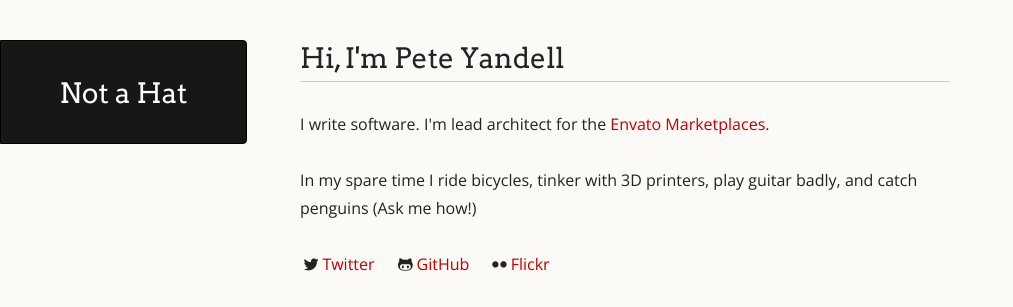
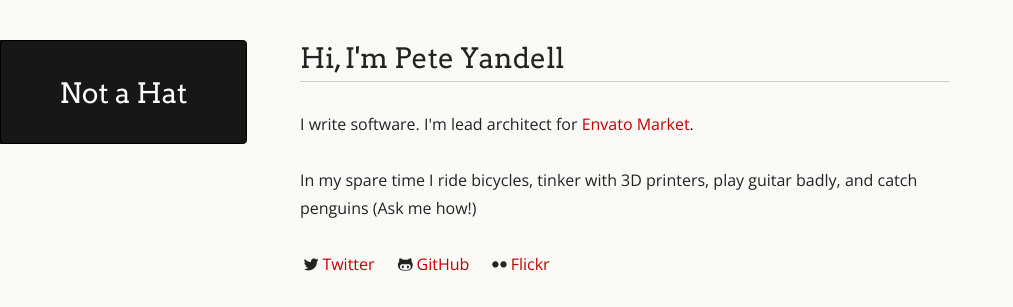
Before and after one commit to notahat/notahat.github.com, a Jekyll site: the page built from index.html, in a window 1280 px wide. Shown: the top 307 px of the page, without its empty margins (0-1013 px from the left). Built offline with Jekyll 4.4.1, drawn with Linux system fonts in a browser that asks for light colours.

Commit message:
Reflect the new "Envato Market" name and domain.

```diff
--- a/index.html
+++ b/index.html
@@ -7,7 +7,7 @@ title: Not a Hat
   <section>
     <h1>Hi, I'm Pete Yandell</h1>
 
-    <p>I write software. I'm lead architect for the <a href="http://envatomarketplaces.com">Envato Marketplaces</a>.</p>
+    <p>I write software. I'm lead architect for <a href="http://market.envato.com">Envato Market</a>.</p>
 
     <p>In my spare time I ride bicycles, tinker with 3D printers, play guitar
     badly, and catch penguins (Ask me how!)</p>
```
